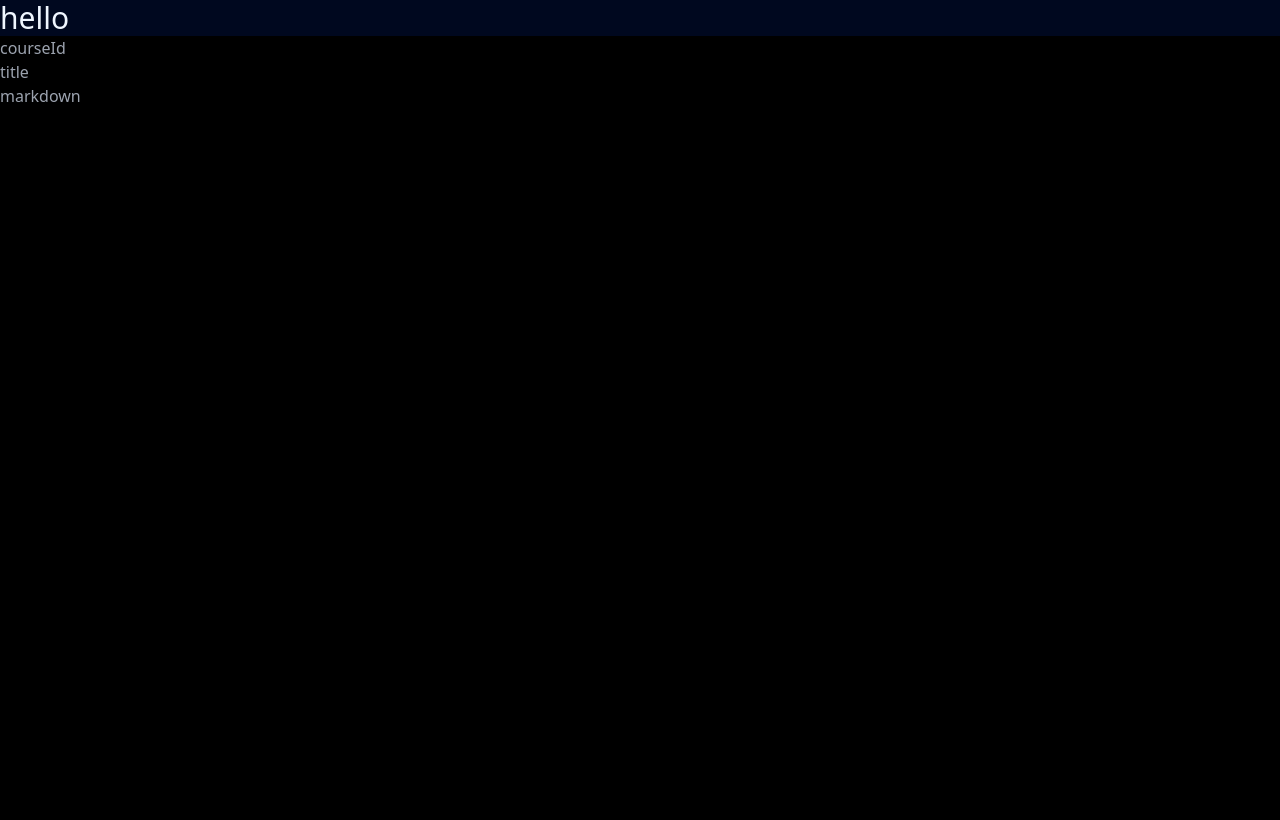
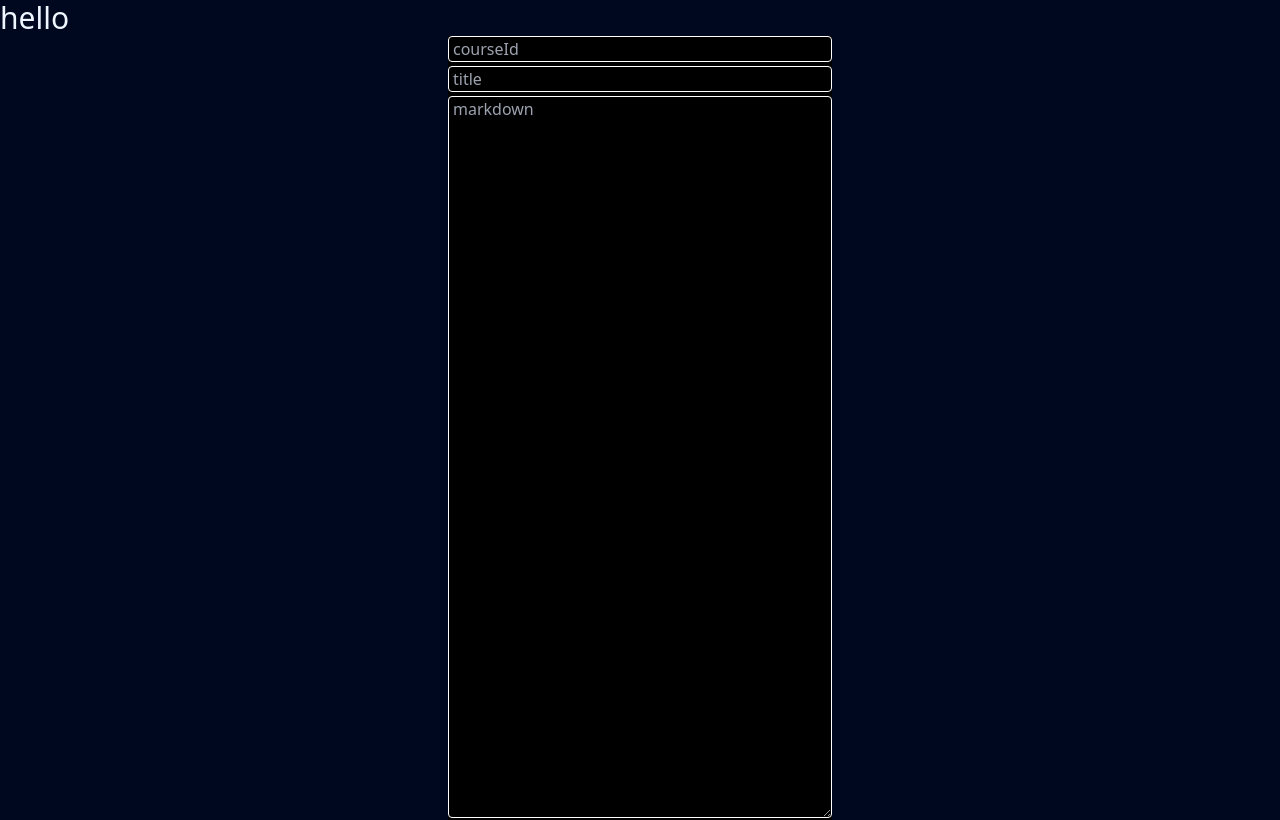
Before and after one commit to oa998/svelte-731-pages, a SvelteKit app: page / in a window 1280 px wide. Shown: the top 820 px of the page. Built offline with nearby package versions, Linux system fonts and the light colour scheme; no server answers.

Commit message:
auto commit

```diff
--- a/src/routes/+page.svelte
+++ b/src/routes/+page.svelte
@@ -34,15 +34,18 @@
 
 <div class="text-blue-50 text-3xl">hello</div>
 
-<form on:submit|preventDefault={_createCourse} class="text-white bg-black flex flex-col">
+<form on:submit|preventDefault={_createCourse}>
 	<input placeholder="courseId" id="courseId" name="courseId" type="text" required pattern="\S+" />
 	<input placeholder="title" id="title" name="title" type="text" required pattern="\S+" />
-	<textarea placeholder="markdown" id="markdown" name="markdown" cols={20} rows={50} required />
+	<textarea placeholder="markdown" id="markdown" name="markdown" cols={20} rows={30} required />
 	<button type="submit">Save</button>
 </form>
 
 <style lang="postcss">
+	form {
+		@apply max-w-sm m-auto gap-1 text-white bg-black flex flex-col;
+	}
 	form * {
-		@apply bg-black text-white;
+		@apply border border-white rounded bg-black text-white pl-1;
 	}
 </style>
```
